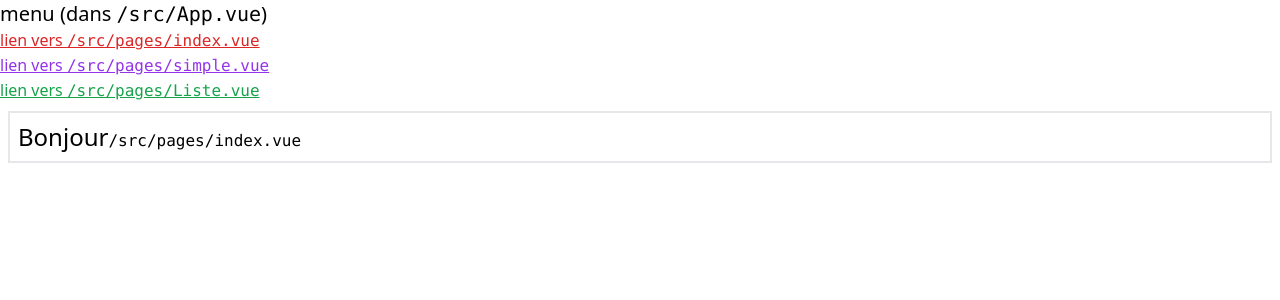
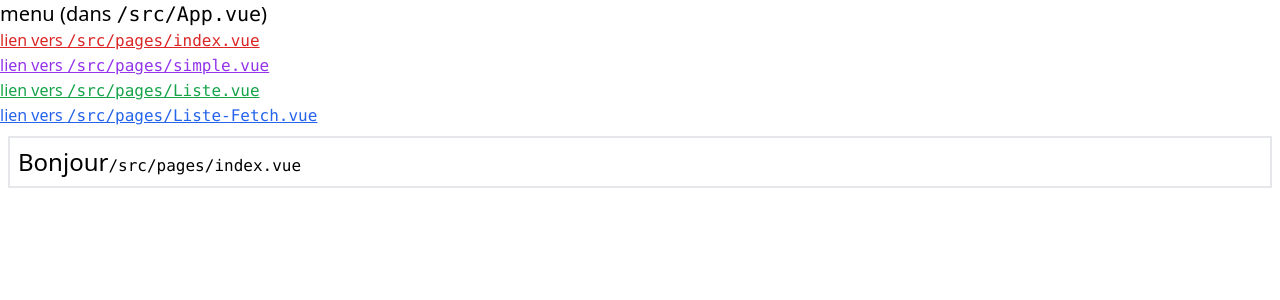
Before and after one commit to Golfier-Maxime/TP1-Pracht, a Vue app: page / in a window 1280 px wide. Shown: the top 300 px of the page. Built offline with nearby package versions, Linux system fonts and the light colour scheme.

Commit message:
Création ListFetch

```diff
--- a/src/App.vue
+++ b/src/App.vue
@@ -22,6 +22,12 @@
           <code class="font-mono">/src/pages/Liste.vue</code>
         </router-link>
       </li>
+      <li>
+        <router-link class="text-blue-600 underline" to="/ListeFetch">
+          lien vers
+          <code class="font-mono">/src/pages/Liste-Fetch.vue</code>
+        </router-link>
+      </li>
     </ul>
   </nav>
 
--- a/src/assets/maison.json
+++ b/src/assets/maison.json
@@ -2,16 +2,16 @@
     {
         "price": "2000",
         "adresse": "OUI",
-        "image": "house.jpg",
+        "image": "house.jpg"
     },
     {
         "price": "4000",
         "adresse": "NON",
-        "image": "house.jpg",
+        "image": "house.jpg"
     },
     {
         "price": "6000",
         "adresse": "PEUX ETRE",
-        "image": "house.jpg",
-    },
+        "image": "house.jpg"
+    }
 ]
--- a/src/pages/Liste.vue
+++ b/src/pages/Liste.vue
@@ -1,6 +1,6 @@
 <script setup lang="ts">
 import cardVue from "@/components/card.vue";
-import ListeCard from "@/assets/maisons.json";
+import ListeCard from "../assets/maison.json";
 
 // const ListeCard = [
 //   {
```
Also changed, not shown: src/pages/ListeFetch.vue (added).
